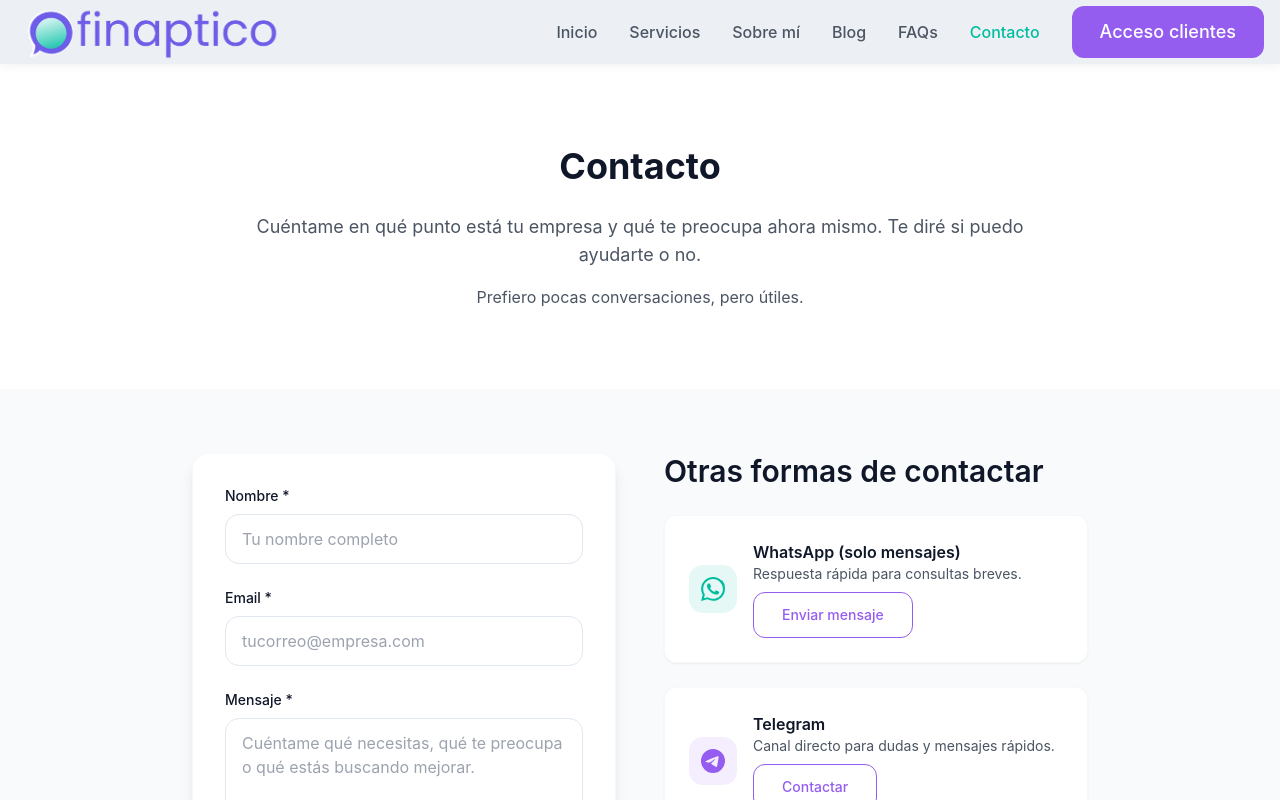
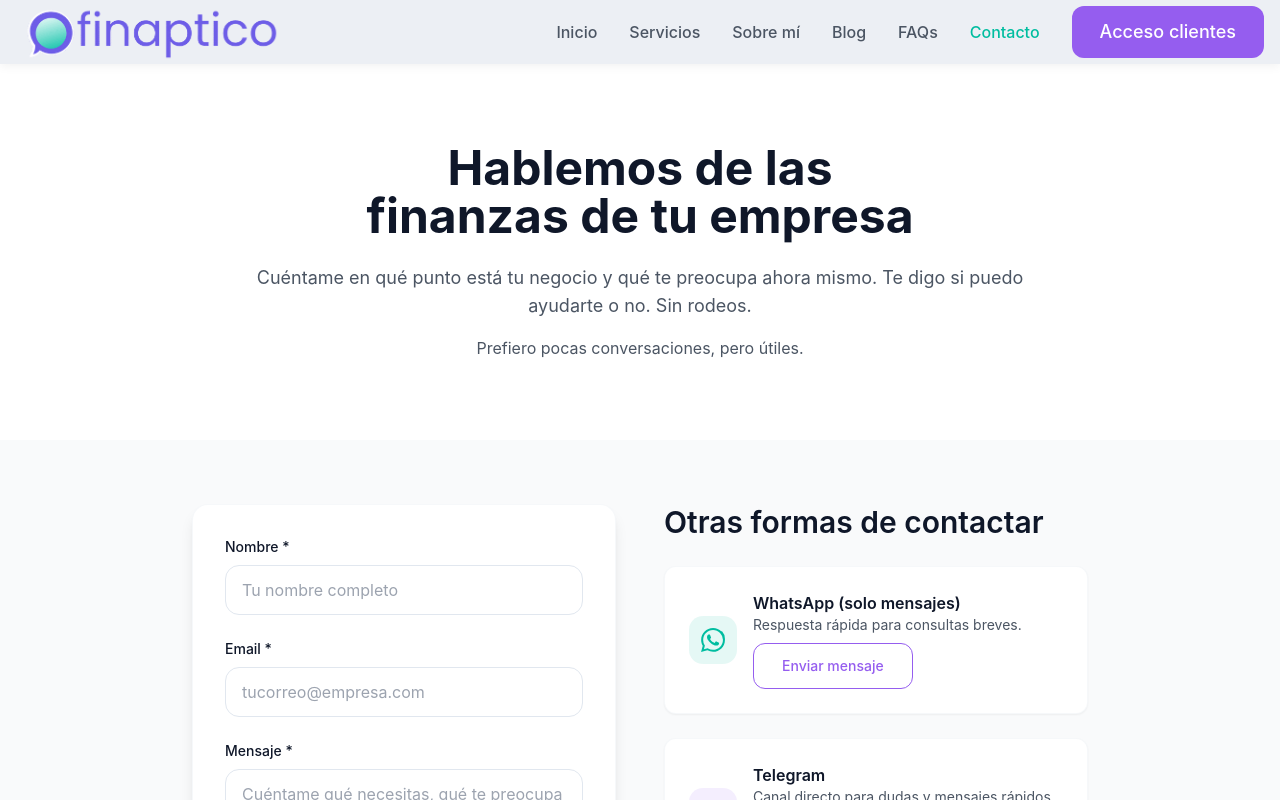
Before and after one commit to Shatzilie/web-finaptico, a React (Vite) app: page /contacto in a window 1280 px wide. Shown: the top 800 px of the page. Built offline with nearby package versions, Linux system fonts and the light colour scheme.

Commit message:
feat: Contacto — SEO meta tags, keyword H1, main wrapper, footer spacing

```diff
--- a/src/pages/Contacto.tsx
+++ b/src/pages/Contacto.tsx
@@ -1,6 +1,7 @@
 import { useState } from "react";
 import Header from "../components/Header";
 import Footer from "../components/Footer";
+import SEOHead from "../components/SEOHead";
 import { supabase } from "@/integrations/supabase/client";
 
 const WORKER_URL = 'https://ujbnqyeqrkheflvbrwat.supabase.co/functions/v1/smart-worker';
@@ -54,7 +55,6 @@ const Contacto = () => {
 
           console.log('Request body:', requestBody);
 
-          // Use fetch with proper configuration
           const response = await fetch(WORKER_URL, {
             method: 'POST',
             headers: {
@@ -80,7 +80,6 @@ const Contacto = () => {
             throw new Error(result.error || 'Error al enviar mensaje');
           }
 
-          // Success!
           setServerId(result.id);
           if (result.saved === 'contact' && result.consent_id) {
             setConsentId(result.consent_id);
@@ -98,7 +97,6 @@ const Contacto = () => {
           console.error(`Attempt ${attempt} failed:`, err);
 
           if (attempt === maxRetries) {
-            // Last attempt failed
             let errorMessage = 'Error enviando el mensaje. Por favor, inténtalo de nuevo.';
 
             if (err.message.includes('Failed to fetch') || err.message.includes('NetworkError')) {
@@ -115,7 +113,6 @@ const Contacto = () => {
 
             setErrorMsg(errorMessage);
           } else {
-            // Wait before retry with exponential backoff
             await new Promise(resolve => setTimeout(resolve, Math.pow(2, attempt) * 1000));
           }
         }
@@ -140,16 +137,23 @@ const Contacto = () => {
 
   return (
     <div className="min-h-screen">
+      <SEOHead
+        title="Contacta con Finaptico | Dirección financiera para pymes tech"
+        description="Solicita una llamada de 30 minutos sin compromiso. Cuéntame la situación de tu empresa y te digo si la dirección financiera externa es lo que necesitas."
+        canonical="/contacto"
+      />
       <Header />
 
+      <main>
         {/* Intro */}
         <section className="bg-white py-20">
           <div className="container mx-auto px-4">
             <div className="max-w-3xl mx-auto text-center">
-            <h1 className="text-h1 text-text-primary mb-6">Contacto</h1>
+              <h1 className="text-4xl md:text-5xl font-bold leading-[1.15] text-text-primary mb-6 text-balance">
+                Hablemos de las finanzas de tu empresa
+              </h1>
               <p className="text-body text-text-secondary mb-4">
-              Cuéntame en qué punto está tu empresa y qué te preocupa ahora mismo.
-              Te diré si puedo ayudarte o no.
+                Cuéntame en qué punto está tu negocio y qué te preocupa ahora mismo. Te digo si puedo ayudarte o no. Sin rodeos.
               </p>
               <p className="text-base text-text-secondary">
                 Prefiero pocas conversaciones, pero útiles.
@@ -159,7 +163,7 @@ const Contacto = () => {
         </section>
 
         {/* Formulario y contacto */}
-      <section className="section-light py-16">
+        <section className="section-light pt-16 pb-32">
           <div className="container mx-auto px-4">
             <div className="max-w-4xl mx-auto">
               <div className="grid grid-cols-1 lg:grid-cols-2 gap-12">
@@ -173,7 +177,7 @@ const Contacto = () => {
                           <path strokeLinecap="round" strokeLinejoin="round" strokeWidth={2} d="M5 13l4 4L19 7" />
                         </svg>
                       </div>
-                    <h3 className="text-h2 text-text-primary mb-4">¡Mensaje enviado!</h3>
+                      <h3 className="text-h2 text-text-primary mb-4">Mensaje enviado</h3>
                       <p className="text-body text-text-secondary mb-4">
                         Gracias por contactar. Te responderé en un máximo de 24 horas.
                       </p>
@@ -304,7 +308,7 @@ const Contacto = () => {
                     <div className="bg-white rounded-xl p-6 shadow-sm border border-border/30 mb-6">
                       <div className="flex items-center space-x-4">
                         <div className="w-12 h-12 bg-secondary/10 rounded-lg flex items-center justify-center">
-                        <svg className="w-6 h-6 text-secondary" fill="currentColor" viewBox="0 0 24 24">
+                          <svg className="w-6 h-6 text-secondary" fill="currentColor" viewBox="0 0 24 24" aria-hidden="true">
                             <path d="M17.472 14.382c-.297-.149-1.758-.867-2.03-.967-.273-.099-.471-.148-.67.15-.197.297-.767.966-.94 1.164-.173.199-.347.223-.644.075-.297-.15-1.255-.463-2.39-1.475-.883-.788-1.48-1.761-1.653-2.059-.173-.297-.018-.458.13-.606.134-.133.298-.347.446-.52.149-.174.198-.298.298-.497.099-.198.05-.371-.025-.520-.075-.149-.669-1.612-.916-2.207-.242-.579-.487-.5-.669-.51-.173-.008-.371-.01-.57-.01-.198 0-.52.074-.792.372-.272.297-1.04 1.016-1.04 2.479 0 1.462 1.065 2.875 1.213 3.074.149.198 2.096 3.2 5.077 4.487.709.306 1.262.489 1.694.625.712.227 1.36.195 1.871.118.571-.085 1.758-.719 2.006-1.413.248-.694.248-1.289.173-1.413-.074-.124-.272-.198-.57-.347m-5.421 7.403h-.004a9.87 9.87 0 01-5.031-1.378l-.361-.214-3.741.982.998-3.648-.235-.374a9.86 9.86 0 01-1.51-5.26c.001-5.45 4.436-9.884 9.888-9.884 2.64 0 5.122 1.03 6.988 2.898a9.825 9.825 0 012.893 6.994c-.003 5.45-4.437 9.884-9.885 9.884m8.413-18.297A11.815 11.815 0 0012.05 0C5.495 0 .16 5.335.157 11.892c0 2.096.547 4.142 1.588 5.945L.057 24l6.305-1.654a11.882 11.882 0 005.683 1.448h.005c6.554 0 11.89-5.335 11.893-11.893A11.821 11.821 0 0020.885 3.109"/>
                           </svg>
                         </div>
@@ -317,7 +321,6 @@ const Contacto = () => {
                             rel="noopener noreferrer"
                             className="inline-block btn-secondary text-sm"
                             onClick={(e) => {
-                            // On mobile, use wa.me, on desktop use web.whatsapp.com
                               if (window.innerWidth <= 768) {
                                 e.preventDefault();
                                 window.open("https://wa.me/34623760848?text=Hola,%20quiero%20información%20sobre%20Finaptico", "_blank");
@@ -334,7 +337,7 @@ const Contacto = () => {
                     <div className="bg-white rounded-xl p-6 shadow-sm border border-border/30 mb-6">
                       <div className="flex items-center space-x-4">
                         <div className="w-12 h-12 bg-primary/10 rounded-lg flex items-center justify-center">
-                        <svg className="w-6 h-6 text-primary" fill="currentColor" viewBox="0 0 24 24">
+                          <svg className="w-6 h-6 text-primary" fill="currentColor" viewBox="0 0 24 24" aria-hidden="true">
                             <path d="M11.944 0A12 12 0 0 0 0 12a12 12 0 0 0 12 12 12 12 0 0 0 12-12A12 12 0 0 0 12 0a12 12 0 0 0-.056 0zm4.962 7.224c.1-.002.321.023.465.14a.506.506 0 0 1 .171.325c.016.093.036.306.02.472-.18 1.898-.962 6.502-1.36 8.627-.168.9-.499 1.201-.82 1.23-.696.065-1.225-.46-1.9-.902-1.056-.693-1.653-1.124-2.678-1.8-1.185-.78-.417-1.21.258-1.91.177-.184 3.247-2.977 3.307-3.23.007-.032.014-.15-.056-.212s-.174-.041-.249-.024c-.106.024-1.793 1.14-5.061 3.345-.48.33-.913.49-1.302.48-.428-.008-1.252-.241-1.865-.44-.752-.245-1.349-.374-1.297-.789.027-.216.325-.437.893-.663 3.498-1.524 5.83-2.529 6.998-3.014 3.332-1.386 4.025-1.627 4.476-1.635z"/>
                           </svg>
                         </div>
@@ -357,7 +360,7 @@ const Contacto = () => {
                     <div className="bg-white rounded-xl p-6 shadow-sm border border-border/30">
                       <div className="flex items-center space-x-4">
                         <div className="w-12 h-12 bg-primary/10 rounded-lg flex items-center justify-center">
-                        <svg className="w-6 h-6 text-primary" fill="none" stroke="currentColor" viewBox="0 0 24 24">
+                          <svg className="w-6 h-6 text-primary" fill="none" stroke="currentColor" viewBox="0 0 24 24" aria-hidden="true">
                             <path strokeLinecap="round" strokeLinejoin="round" strokeWidth={2} d="M3 8l7.89 4.26a2 2 0 002.22 0L21 8M5 19h14a2 2 0 002-2V7a2 2 0 00-2-2H5a2 2 0 00-2 2v10a2 2 0 002 2z" />
                           </svg>
                         </div>
@@ -402,9 +405,7 @@ const Contacto = () => {
             </div>
           </div>
         </section>
-
-      {/* Espacio para el Footer CTA */}
-      <div className="bg-white py-16"></div>
+      </main>
 
       <Footer />
     </div>
```
Lines whose indentation alone changed are shown as unchanged.
